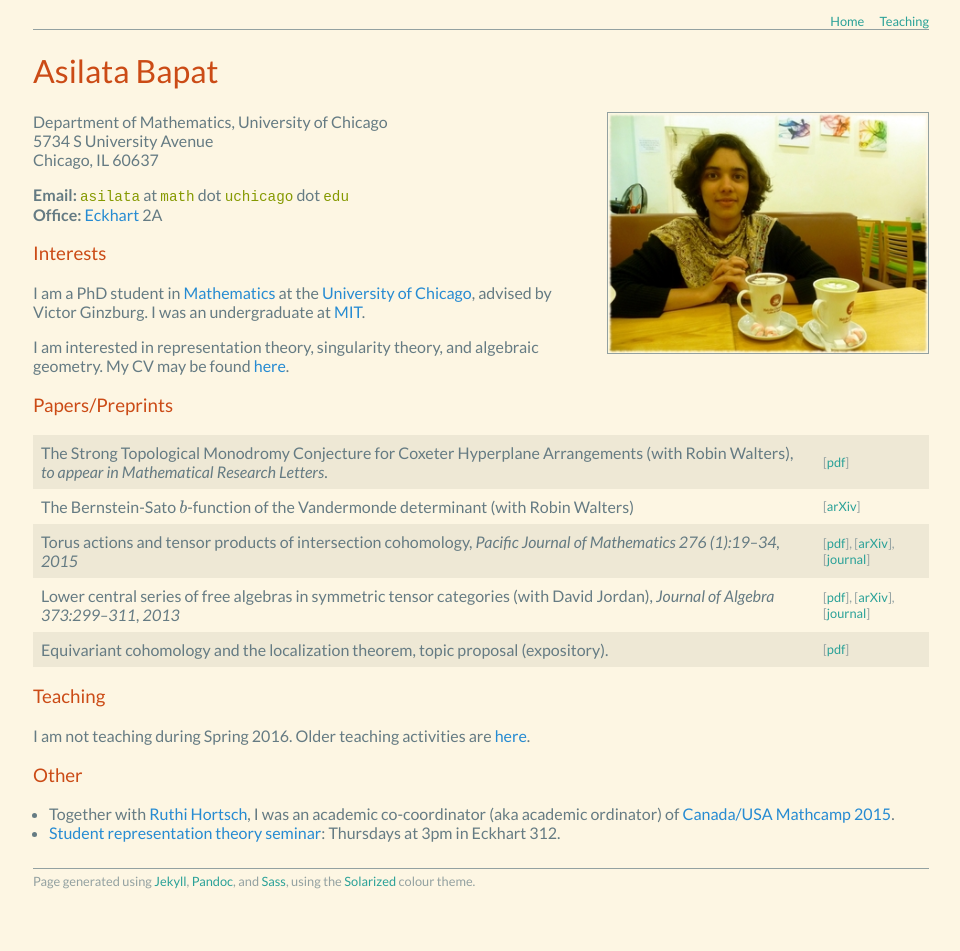
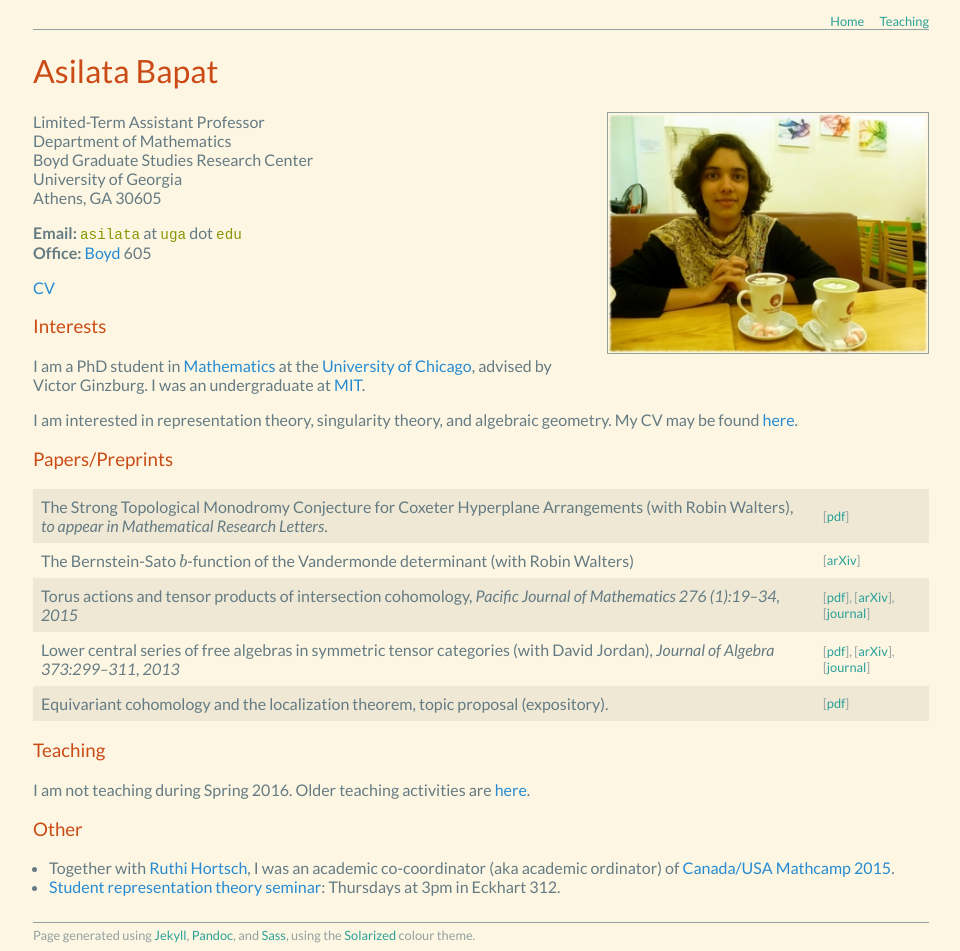
Before and after one commit to dongmouren0/dongmouren.github.io, a Jekyll site: the page built from index.md, in a window 1280 px wide. Shown: the whole page, without its empty margins (159-1119 px from the left). Built offline with Jekyll 4.4.1, drawn with Linux system fonts in a browser that asks for light colours; formulas are drawn with MathJax 3; before the commit the page ends 900 px from its top, so only the background shows below that.

Commit message:
Updated contact info.

```diff
--- a/index.md
+++ b/index.md
@@ -6,12 +6,16 @@ layout: default
 
 ![Asilata Bapat](assets/asilata-bapat.jpg){:#mypicture}
 
-Department of Mathematics, University of Chicago
-5734 S University Avenue
-Chicago, IL 60637
+Limited-Term Assistant Professor
+Department of Mathematics
+Boyd Graduate Studies Research Center
+University of Georgia
+Athens, GA 30605
 
-**Email:** `asilata` at `math` dot `uchicago` dot `edu`
-**Office:** [Eckhart](https://maps.uchicago.edu/?location=Eckhart+Hall) 2A
+**Email:** `asilata` at `uga` dot `edu`
+**Office:** [Boyd](http://www.uga.edu/a-z/location/boyd-graduate-research-studies/) 605
+
+[CV](assets/bapat-cv.pdf)
 
 ### Interests
 I am a PhD student in [Mathematics](http://math.uchicago.edu/) at the [University of Chicago](http://www.uchicago.edu/), advised by Victor Ginzburg.
```
